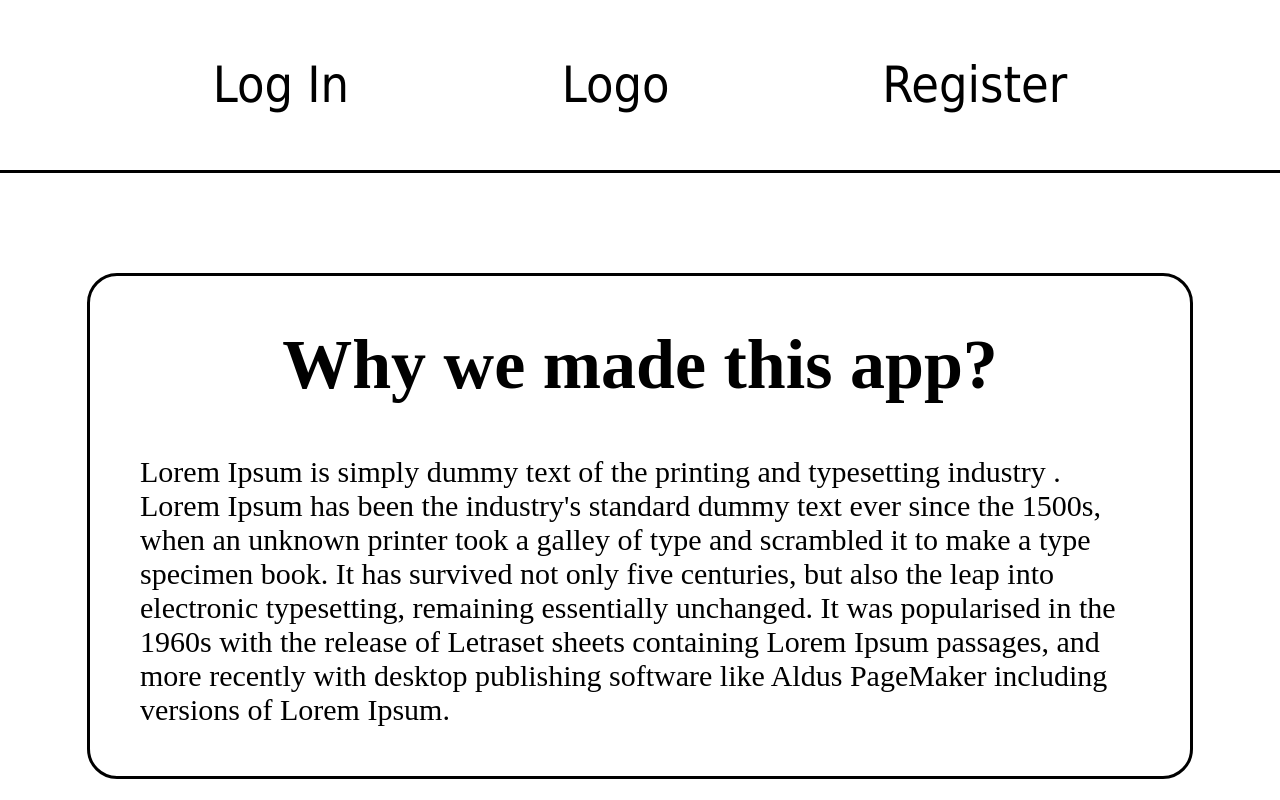
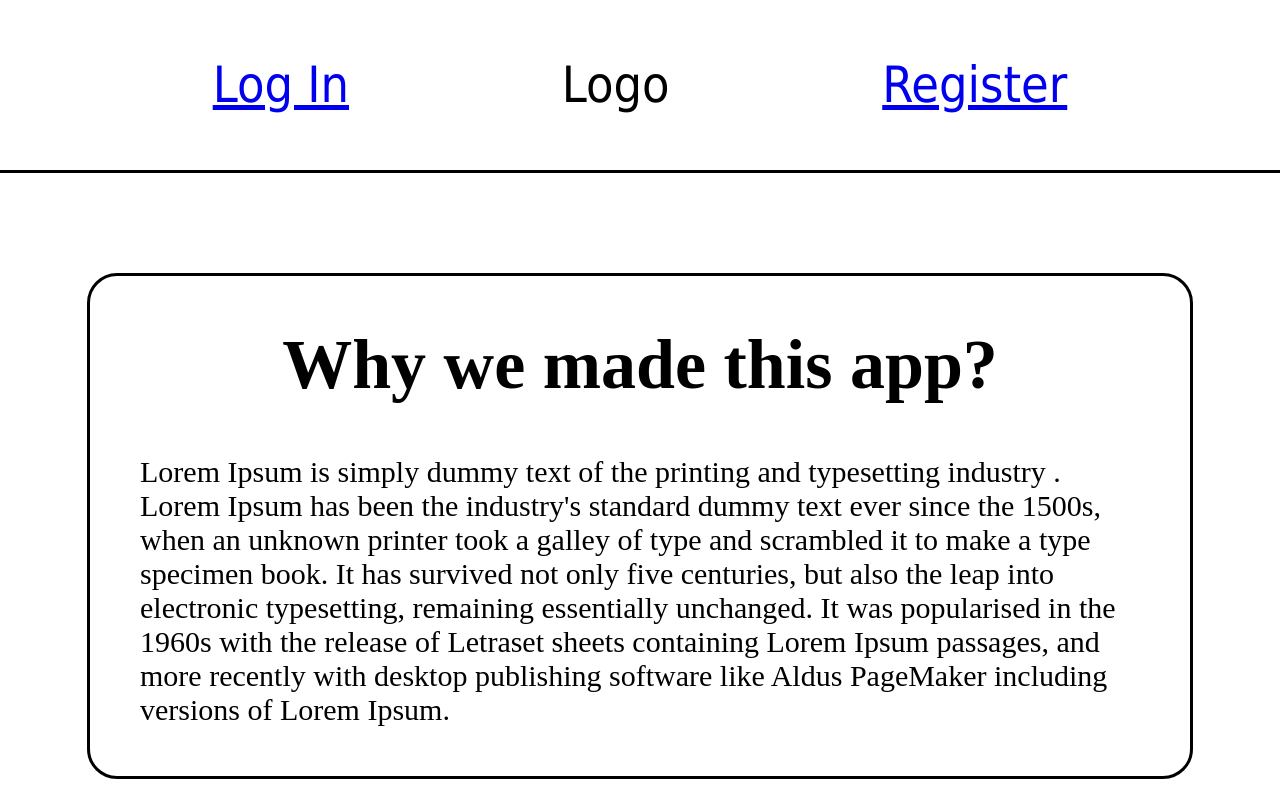
Before and after one commit to CodeWeekLatavia/Its-not-a-bug-its-a-feature, a plain HTML site: page index.html in a window 1280 px wide. Shown: the top 800 px of the page. Drawn offline with Linux system fonts and the light colour scheme.

Commit message:
Update index.html

```diff
--- a/index.html
+++ b/index.html
@@ -8,9 +8,9 @@
 <body>
     <nav>
         <ul>
-            <li>Log In</li>
+            <li><a href="login">Log In</a></li>
             <li>Logo</li>
-            <li>Register</li>
+            <li><a href="register">Register</a></li>
         </ul>
     </nav>
 
```
